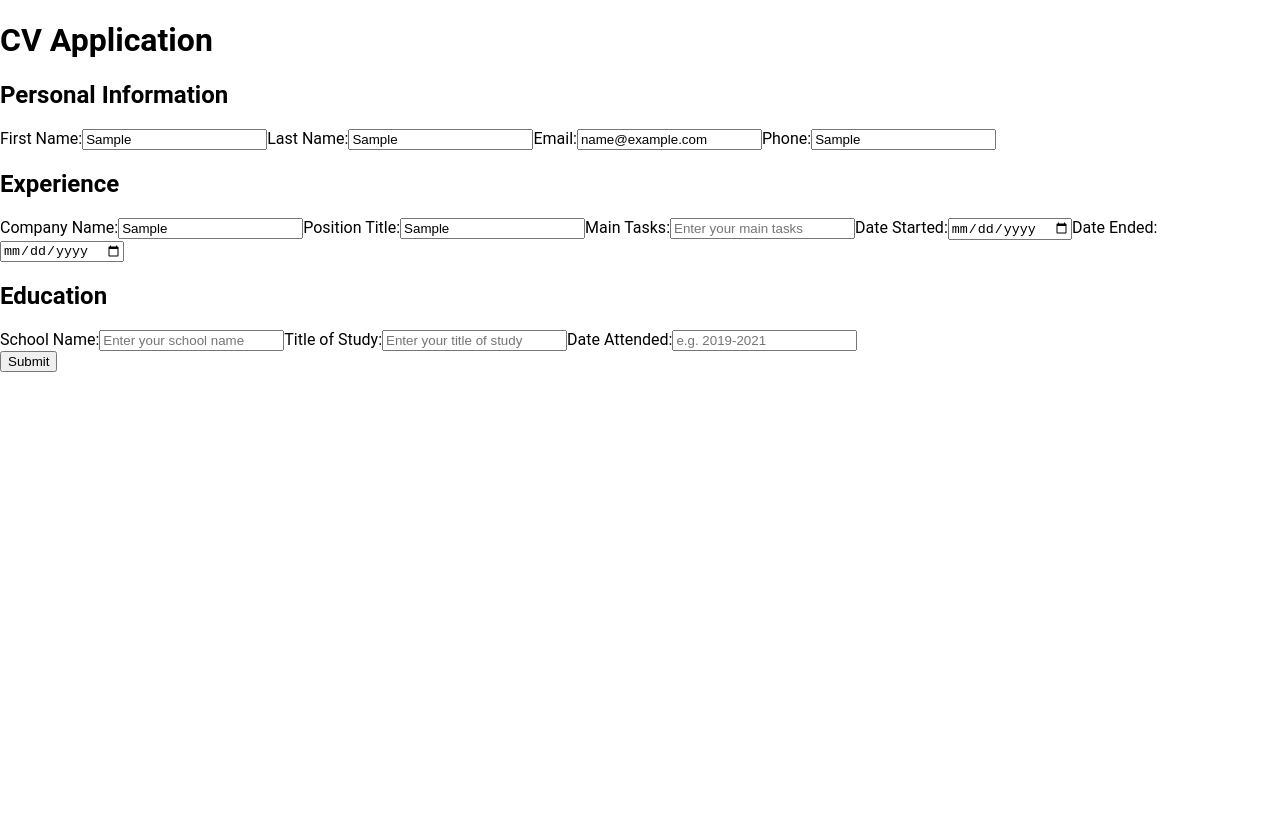
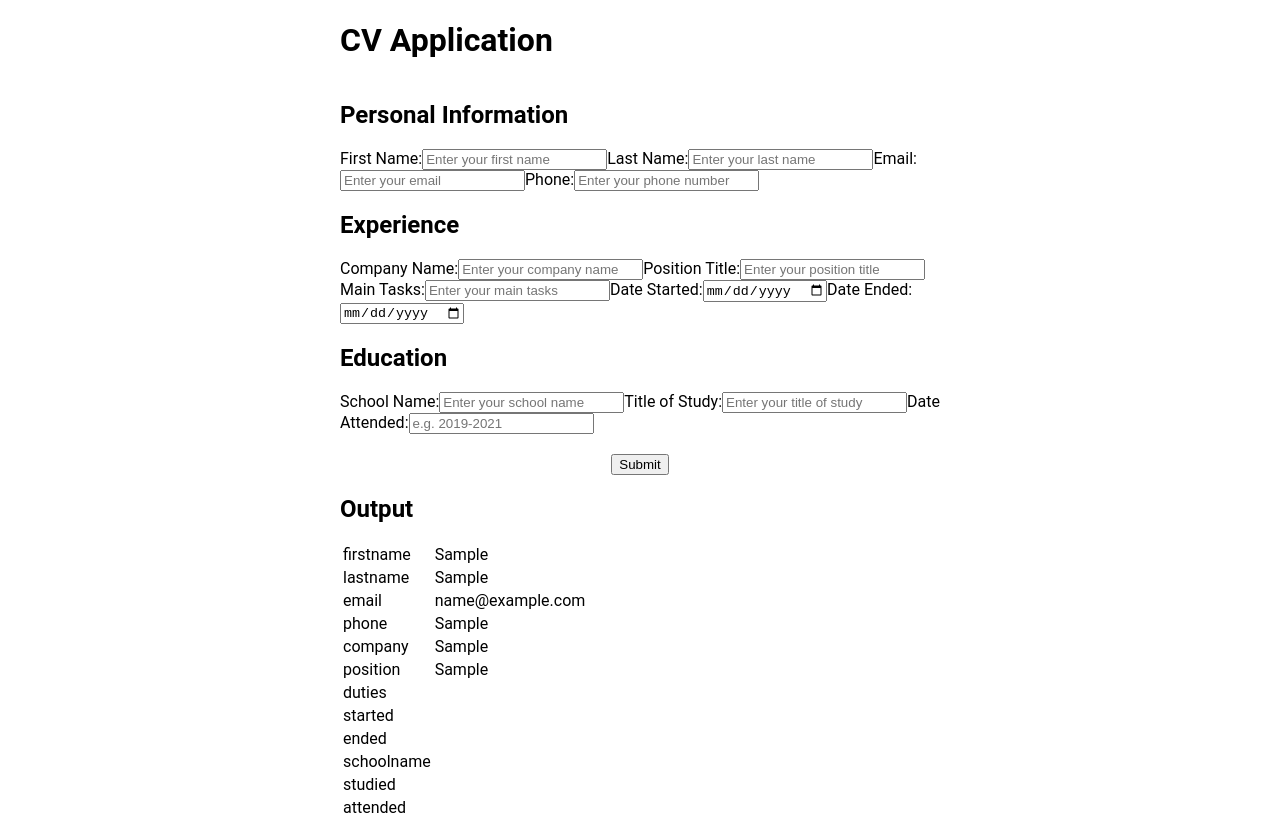
Before and after one commit to angelr1076/cv-application, a React (Create React App) app: page / in a window 1280 px wide. Both pictures are taken after typing "Sample", "Sample", "name@example.com", "Sample", "Sample", "Sample" into the empty fields and a click on the button "Submit". Built offline with nearby package versions, Linux system fonts and the light colour scheme.

Commit message:
Updated all components to class components

```diff
--- a/src/App.js
+++ b/src/App.js
@@ -1,87 +1,104 @@
 import React from 'react';
 import './styles/style.css';
-import Personal from './components/personal';
-import Experience from './components/experience';
-import Education from './components/education';
+import Personal from './components/Personal';
+import Experience from './components/Experience';
+import Education from './components/Education';
+import Table from './components/Table';
 
 const initialFormData = {
-  firstName: '',
-  lastName: '',
+  firstname: '',
+  lastname: '',
   email: '',
   phone: '',
-  schoolName: '',
-  titleOfStudy: '',
-  dateAttended: '',
-  companyName: '',
-  positionTitle: '',
-  mainTasks: '',
-  dateStarted: '',
-  dateEnded: '',
+  studied: '',
+  schoolname: '',
+  studying: '',
+  attended: '',
+  company: '',
+  position: '',
+  duties: '',
+  started: '',
+  ended: '',
 };
 
-function App() {
-  const [formData, setFormData] = React.useState(initialFormData);
+class App extends React.Component {
+  state = {
+    formData: initialFormData,
+    isTableVisible: false,
+  };
 
-  const {
-    firstName,
-    lastName,
-    email,
-    phone,
-    schoolName,
-    titleOfStudy,
-    dateAttended,
-    companyName,
-    positionTitle,
-    mainTasks,
-    dateStarted,
-    dateEnded,
-  } = formData;
-
-  function handleSubmit(e) {
+  handleSubmit = e => {
     e.preventDefault();
-    // Reset state
-    setFormData(initialFormData);
-
     const data = new FormData(e.target);
     const value = Object.fromEntries(data.entries());
-    console.log({ value });
-  }
 
-  const handleChange = e => {
-    setFormData({
-      ...formData,
+    this.setState({
+      isTableVisible: true,
+      formData: value,
+    });
+
+    e.target.reset();
+  };
+
+  handleChange = e => {
+    this.setState({
+      formData: {
+        ...this.state.formData,
         [e.target.name]: e.target.value,
+      },
     });
   };
+
+  render() {
+    const { formData, isTableVisible } = this.state;
 
     return (
       <div className='App'>
         <header className='App-header'>
           <h1>CV Application</h1>
         </header>
+
         <main>
-        <form onSubmit={handleSubmit}>
+          <form onSubmit={this.handleSubmit}>
             <Personal
-            value={{ firstName, lastName, email, phone, handleChange }}
+              value={{
+                firstname: formData.firstname,
+                lastname: formData.lastname,
+                email: formData.email,
+                phone: formData.phone,
+                handleChange: this.handleChange,
+              }}
             />
+
             <Experience
               value={{
-              companyName,
-              positionTitle,
-              mainTasks,
-              dateStarted,
-              dateEnded,
-              handleChange,
+                company: formData.company,
+                position: formData.position,
+                duties: formData.duties,
+                started: formData.started,
+                ended: formData.ended,
+                handleChange: this.handleChange,
               }}
             />
+
             <Education
-            value={{ schoolName, titleOfStudy, dateAttended, handleChange }}
+              value={{
+                studied: formData.studied,
+                schoolname: formData.schoolname,
+                studying: formData.studying,
+                attended: formData.attended,
+                handleChange: this.handleChange,
+              }}
             />
+
             <button type='submit'>Submit</button>
           </form>
+
+          {isTableVisible && <Table value={formData} />}
         </main>
       </div>
     );
   }
+}
 
 export default App;
--- /dev/null
+++ b/src/components/Table.js
@@ -0,0 +1,26 @@
+import React from 'react';
+
+class Table extends React.Component {
+  render() {
+    return (
+      <div className='review'>
+        <h2>Output</h2>
+        <table>
+          <tbody>
+            {Object.keys(this.props.value).map(key => {
+              return (
+                <tr key={key}>
+                  <td>{key}</td>
+                  {/* Update the output values to be the values from the form */}
+                  <td>{this.props.value[key]}</td>
+                </tr>
+              );
+            })}
+          </tbody>
+        </table>
+      </div>
+    );
+  }
+}
+
+export default Table;
--- a/src/components/education.js
+++ b/src/components/education.js
@@ -2,43 +2,43 @@ import React from 'react';
 
 class Education extends React.Component {
   render() {
-    const { schoolName, titleOfStudy, dateAttended, handleChange } = this.props;
+    const { schoolname, studied, attended, handleChange } = this.props;
 
     return (
       <div className='education'>
         <h2>Education</h2>
-        <label htmlFor='schoolName'>
+        <label htmlFor='schoolname'>
           School Name:
           <input
             type='text'
-            name='schoolName'
+            name='schoolname'
             id='schoolName'
             placeholder='Enter your school name'
-            value={schoolName}
+            value={schoolname}
             onChange={handleChange}
           />
         </label>
 
-        <label htmlFor='titleOfStudy'>
+        <label htmlFor='studied'>
           Title of Study:
           <input
             type='text'
-            name='titleOfStudy'
-            id='titleOfStudy'
+            name='studied'
+            id='studied'
             placeholder='Enter your title of study'
-            value={titleOfStudy}
+            value={studied}
             onChange={handleChange}
           />
         </label>
 
-        <label htmlFor='dateAttended'>
+        <label htmlFor='attended'>
           Date Attended:
           <input
             type='text'
-            name='dateAttended'
-            id='dateAttended'
+            name='attended'
+            id='attended'
             placeholder='e.g. 2019-2021'
-            value={dateAttended}
+            value={attended}
             onChange={handleChange}
           />
         </label>
--- a/src/components/experience.js
+++ b/src/components/experience.js
@@ -4,72 +4,72 @@ class Experience extends React.Component {
   // create a form with the following fields: company name, position title, main tasks, date started, date ended
   render() {
     const {
-      companyName,
-      positionTitle,
-      mainTasks,
-      dateStarted,
-      dateEnded,
+      company,
+      position,
+      duties,
+      started,
+      ended,
       handleChange,
     } = this.props;
 
     return (
       <div className='experience'>
         <h2>Experience</h2>
-        <label htmlFor='companyName'>
+        <label htmlFor='company'>
           Company Name:
           <input
             type='text'
-            name='companyName'
-            id='companyName'
+            name='company'
+            id='company'
             placeholder='Enter your company name'
-            value={companyName}
+            value={company}
             onChange={handleChange}
           />
         </label>
 
-        <label htmlFor='positionTitle'>
+        <label htmlFor='position'>
           Position Title:
           <input
             type='text'
-            name='positionTitle'
-            id='positionTitle'
+            name='position'
+            id='position'
             placeholder='Enter your position title'
-            value={positionTitle}
+            value={position}
             onChange={handleChange}
           />
         </label>
 
-        <label htmlFor='mainTasks'>
+        <label htmlFor='duties'>
           Main Tasks:
           <input
             type='text'
-            name='mainTasks'
-            id='mainTasks'
+            name='duties'
+            id='duties'
             placeholder='Enter your main tasks'
-            value={mainTasks}
+            value={duties}
             onChange={handleChange}
           />
         </label>
-        <label htmlFor='dateStarted'>
+        <label htmlFor='started'>
           Date Started:
           <input
             type='date'
-            name='dateStarted'
-            id='dateStarted'
+            name='started'
+            id='started'
             placeholder='e.g. 10/20/2020'
-            value={dateStarted}
+            value={started}
             onChange={handleChange}
           />
         </label>
 
-        <label htmlFor='dateEnded'>
+        <label htmlFor='ended'>
           Date Ended:
           <input
             type='date'
-            name='dateEnded'
-            id='dateEnded'
+            name='ended'
+            id='ended'
             placeholder='e.g. 10/20/2023'
-            value={dateEnded}
+            value={ended}
             onChange={handleChange}
           />
         </label>
--- a/src/components/personal.js
+++ b/src/components/personal.js
@@ -2,7 +2,7 @@ import React from 'react';
 
 class Personal extends React.Component {
   render() {
-    const { firstName, lastName, email, phone, handleChange } = this.props;
+    const { firstname, lastname, email, phone, handleChange } = this.props;
 
     return (
       <div className='personal'>
@@ -11,10 +11,10 @@ class Personal extends React.Component {
           First Name:
           <input
             type='text'
-            name='firstName'
-            id='firstName'
+            name='firstname'
+            id='firstname'
             placeholder='Enter your first name'
-            value={firstName}
+            value={firstname}
             onChange={handleChange}
           />
         </label>
@@ -23,10 +23,10 @@ class Personal extends React.Component {
           Last Name:
           <input
             type='text'
-            name='lastName'
-            id='lastName'
+            name='lastname'
+            id='lastname'
             placeholder='Enter your last name'
-            value={lastName}
+            value={lastname}
             onChange={handleChange}
           />
         </label>
--- a/src/styles/style.css
+++ b/src/styles/style.css
@@ -11,3 +11,34 @@ body {
   margin: 0;
   padding: 0;
 }
+
+.App {
+  display: flex;
+  flex-direction: column;
+  align-items: center;
+}
+
+.App-header,
+form,
+main {
+  width: 100%;
+  max-width: 600px;
+}
+
+form {
+  display: flex;
+  flex-direction: column;
+  align-items: center;
+}
+
+button[type='submit'] {
+  margin-top: 20px;
+}
+
+/* .review {
+  display: none;
+}
+
+.show {
+  display: block !important;
+} */
```
Also changed, not shown: src/components/Buttons.js (added, +11 -0 lines). Lines whose indentation alone changed are shown as unchanged.
